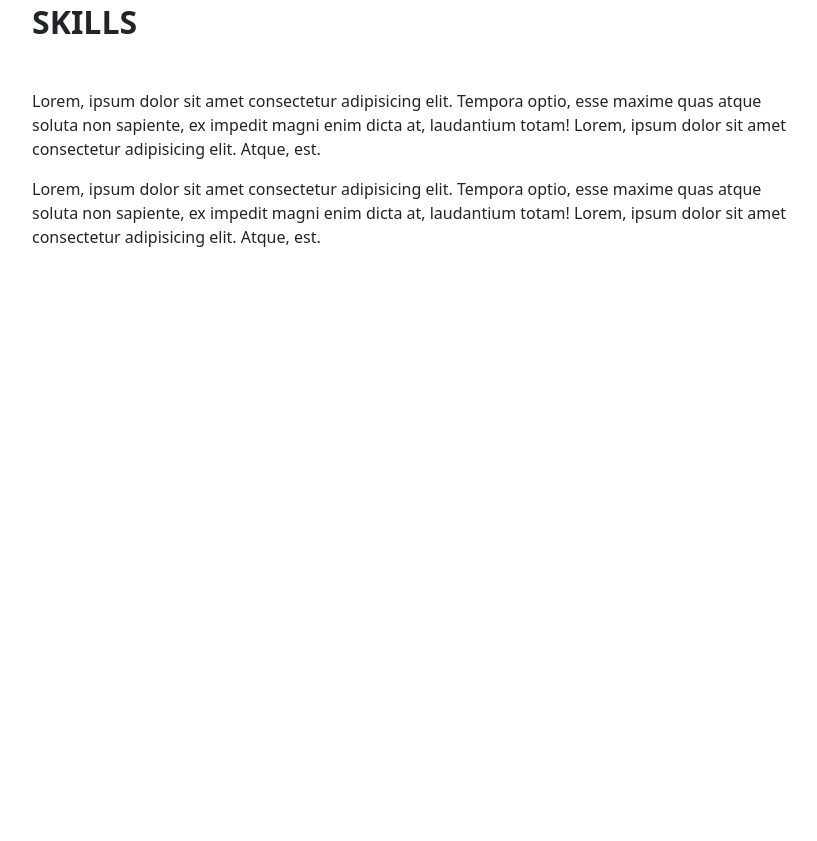
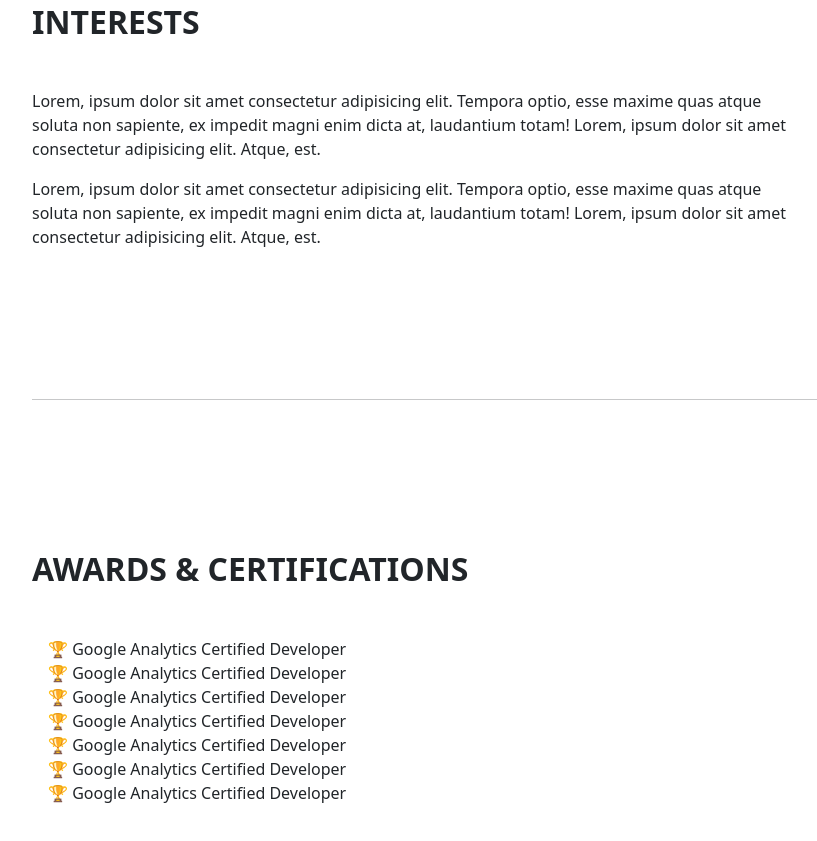
Before and after one commit to vicfir/resume, a website: page index.html in a window 1280 px wide. Shown: the part 3075-3916 px from the top of the page, without its empty margins (216-1033 px from the left). Before the commit the page ends 3474 px from the top, so only its background shows below. Drawn offline with nearby package versions, Linux system fonts and the light colour scheme.

Commit message:
section 5

```diff
--- a/index.html
+++ b/index.html
@@ -148,7 +148,7 @@
         <section>
             <hr class="my-5">
             <div>
-                <h2 class="fw-bold">SKILLS</h2>
+                <h2 class="fw-bold">INTERESTS</h2>
             </div>
             <div class="my-5">
                 <div class="mt-5 w-75">
@@ -156,7 +156,21 @@
                     <p>Lorem, ipsum dolor sit amet consectetur adipisicing elit. Tempora optio, esse maxime quas atque soluta non sapiente, ex impedit magni enim dicta at, laudantium totam! Lorem, ipsum dolor sit amet consectetur adipisicing elit. Atque, est.</p>
                 </div>
             </div>
-
+        </section>
+        <section>
+            <hr class="my-5">
+            <div class="mb-5">
+                <h2 class="fw-bold">AWARDS & CERTIFICATIONS</h2>
+            </div>
+            <div class="ms-3">
+                <p class="m-0"><span>🏆</span> Google Analytics Certified Developer</p>
+                <p class="m-0"><span>🏆</span> Google Analytics Certified Developer</p>
+                <p class="m-0"><span>🏆</span> Google Analytics Certified Developer</p>
+                <p class="m-0"><span>🏆</span> Google Analytics Certified Developer</p>
+                <p class="m-0"><span>🏆</span> Google Analytics Certified Developer</p>
+                <p class="m-0"><span>🏆</span> Google Analytics Certified Developer</p>
+                <p class="m-0"><span>🏆</span> Google Analytics Certified Developer</p>
+            </div>
         </section>
     </main>
     <script type="text/javascript" src="./node_modules/bootstrap/dist/js/bootstrap.bundle.js"></script>
```
